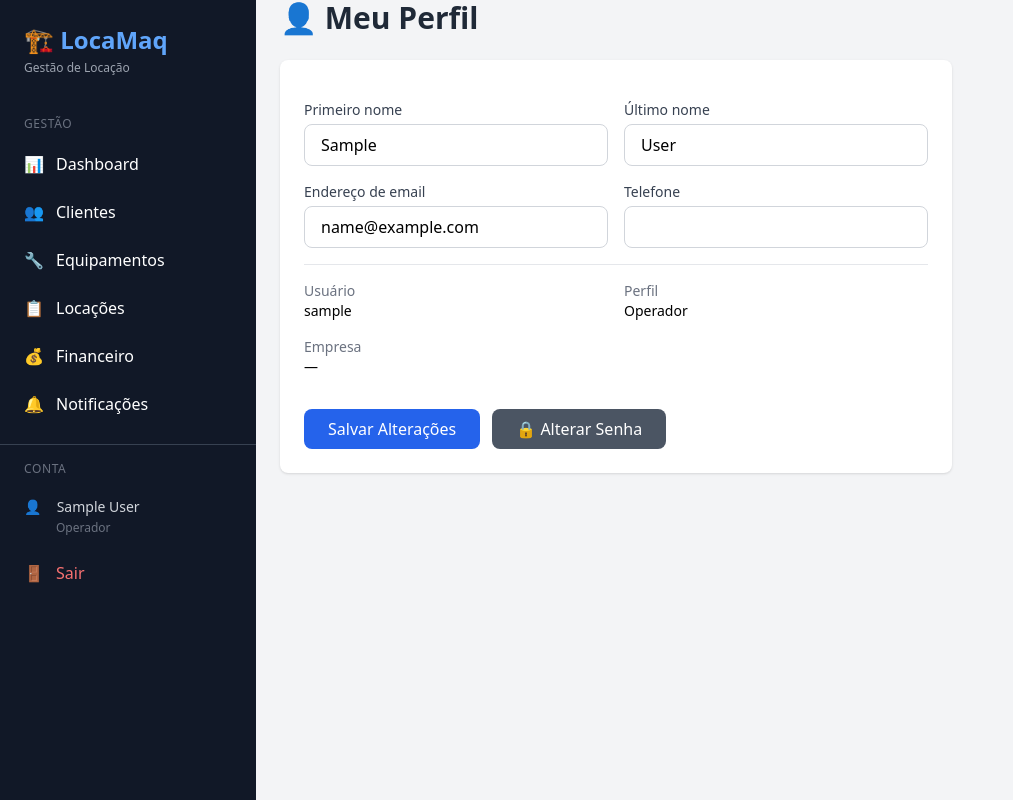
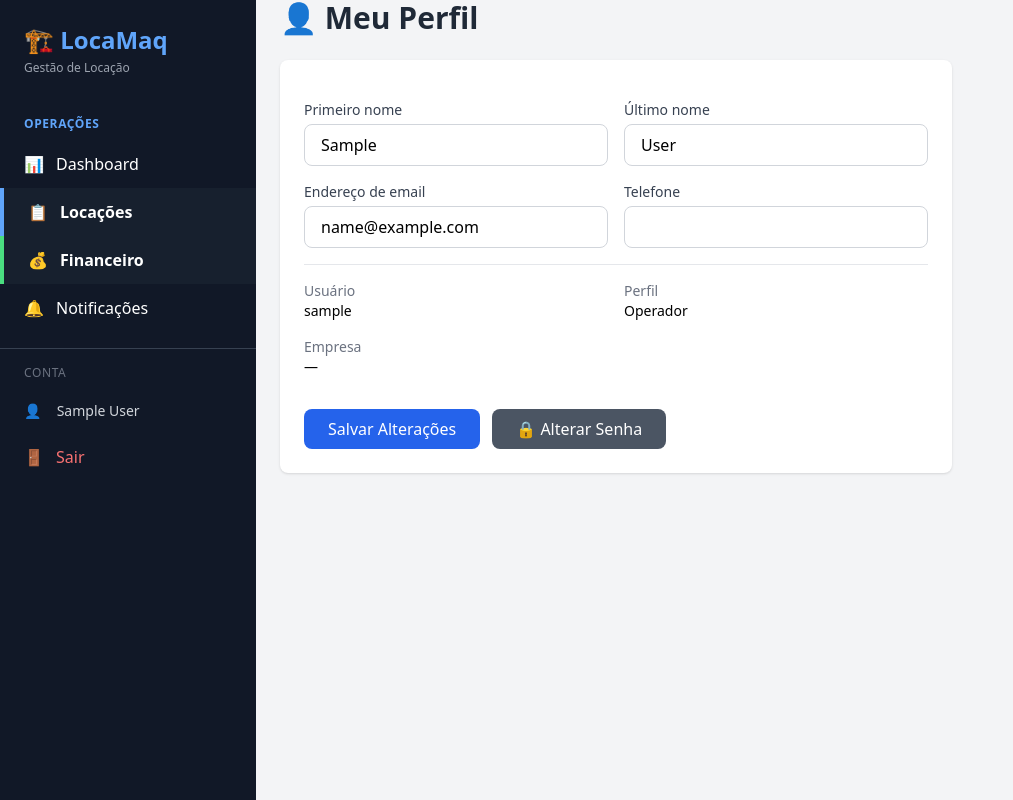
Before and after one commit to leopesi/locamaq, a Django app: page /accounts/profile/ in a window 1280 px wide. Shown: the whole page, without its empty margins (0-1013 px from the left). Run offline with Django 5.2, Linux system fonts and the light colour scheme; the visitor is signed in with stand-in values (Sample User, id 1); some libraries are stand-ins or nearby versions.

Commit message:
layout: menu reorganizado — destaque Locações e Financeiro
- Operações: Dashboard, **Locações**, **Financeiro**, Notificações
- Cadastros: Clientes, Equipamentos
- Sistema: Promoções, Usuários, Alertas, Config, Guia
- Locações e Financeiro com border-l e fundo destacado

```diff
--- a/templates/partials/navbar.html
+++ b/templates/partials/navbar.html
@@ -9,23 +9,17 @@
     </div>
 
     <nav class="mt-2">
-        <!-- GESTÃO -->
-        <div class="px-6 py-2 text-xs text-gray-500 uppercase tracking-wider">Gestão</div>
+        <!-- OPERAÇÕES (destaque) -->
+        <div class="px-6 py-2 text-xs text-blue-400 uppercase tracking-wider font-bold">Operações</div>
 
         <a href="{% url 'tenants:dashboard' %}" class="flex items-center px-6 py-3 hover:bg-gray-800 transition" onclick="closeSidebarMobile()">
             <span class="mr-3">📊</span> Dashboard
         </a>
-        <a href="{% url 'customers:customer_list' %}" class="flex items-center px-6 py-3 hover:bg-gray-800 transition" onclick="closeSidebarMobile()">
-            <span class="mr-3">👥</span> Clientes
+        <a href="{% url 'rentals:rental_list' %}" class="flex items-center px-6 py-3 hover:bg-gray-800 transition bg-gray-800/50 border-l-4 border-blue-400" onclick="closeSidebarMobile()">
+            <span class="mr-3">📋</span> <strong>Locações</strong>
         </a>
-        <a href="{% url 'inventory:equipment_list' %}" class="flex items-center px-6 py-3 hover:bg-gray-800 transition" onclick="closeSidebarMobile()">
-            <span class="mr-3">🔧</span> Equipamentos
-        </a>
-        <a href="{% url 'rentals:rental_list' %}" class="flex items-center px-6 py-3 hover:bg-gray-800 transition" onclick="closeSidebarMobile()">
-            <span class="mr-3">📋</span> Locações
-        </a>
-        <a href="{% url 'finance:dashboard' %}" class="flex items-center px-6 py-3 hover:bg-gray-800 transition" onclick="closeSidebarMobile()">
-            <span class="mr-3">💰</span> Financeiro
+        <a href="{% url 'finance:dashboard' %}" class="flex items-center px-6 py-3 hover:bg-gray-800 transition bg-gray-800/50 border-l-4 border-green-400" onclick="closeSidebarMobile()">
+            <span class="mr-3">💰</span> <strong>Financeiro</strong>
         </a>
         <a href="{% url 'alerts:notification_list' %}" class="flex items-center px-6 py-3 hover:bg-gray-800 transition" onclick="closeSidebarMobile()">
             <span class="mr-3">🔔</span> Notificações
@@ -33,7 +27,17 @@
 
         {% if user.is_admin %}
         <!-- ADMINISTRAÇÃO -->
-        <div class="px-6 py-2 mt-4 text-xs text-gray-500 uppercase tracking-wider border-t border-gray-700 pt-4">Administração</div>
+        <div class="px-6 py-2 mt-4 text-xs text-gray-500 uppercase tracking-wider border-t border-gray-700 pt-4">Cadastros</div>
+
+        <a href="{% url 'customers:customer_list' %}" class="flex items-center px-6 py-3 hover:bg-gray-800 transition" onclick="closeSidebarMobile()">
+            <span class="mr-3">👥</span> Clientes
+        </a>
+        <a href="{% url 'inventory:equipment_list' %}" class="flex items-center px-6 py-3 hover:bg-gray-800 transition" onclick="closeSidebarMobile()">
+            <span class="mr-3">🔧</span> Equipamentos
+        </a>
+
+        <!-- SISTEMA -->
+        <div class="px-6 py-2 mt-4 text-xs text-gray-500 uppercase tracking-wider border-t border-gray-700 pt-4">Sistema</div>
 
         <a href="{% url 'promotions:promotion_list' %}" class="flex items-center px-6 py-3 hover:bg-gray-800 transition" onclick="closeSidebarMobile()">
             <span class="mr-3">📢</span> Promoções
@@ -48,7 +52,7 @@
             <span class="mr-3">⚙️</span> Configurações
         </a>
         <a href="{% url 'tenants:guide' %}" class="flex items-center px-6 py-3 hover:bg-gray-800 transition" onclick="closeSidebarMobile()">
-            <span class="mr-3">📚</span> Guia Passo a Passo
+            <span class="mr-3">📚</span> Guia
         </a>
         {% endif %}
 
@@ -58,7 +62,6 @@
         <a href="{% url 'accounts:profile' %}" class="flex items-center px-6 py-3 hover:bg-gray-800 transition" onclick="closeSidebarMobile()">
             <div class="text-sm text-gray-300">
                 <span class="mr-3">👤</span> {{ user.get_full_name|default:user.username }}
-                <br><span class="text-xs text-gray-500 ml-8">{{ user.get_role_display }}</span>
                 {% if user.tenant %}<br><span class="text-xs text-blue-400 ml-8">{{ user.tenant.name }}</span>{% endif %}
             </div>
         </a>
```
